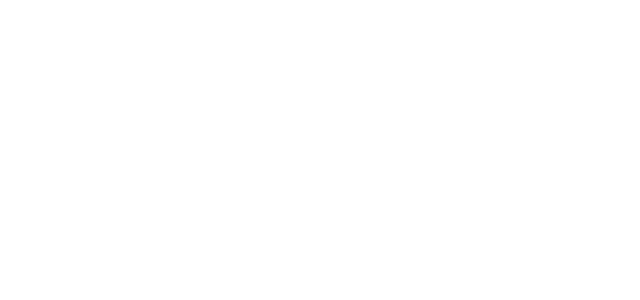
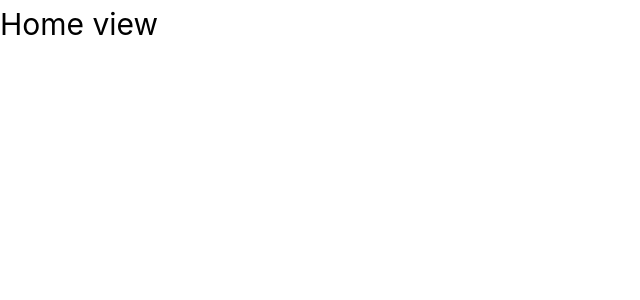
Before and after one commit to axelthereal/uiFactory, a Vue app in the folder vue-media-player/: page /home in a window 1280 px wide. Shown: the top 300 px of the page, without its empty margins (0-640 px from the left). Built offline with nearby package versions, Linux system fonts and the light colour scheme.

Commit message:
minor changes to verify router functioning

```diff
--- a/vue-media-player/src/App.vue
+++ b/vue-media-player/src/App.vue
@@ -1,13 +1,14 @@
 <template>
   <header>
   </header>
+  <RouterView />
 </template>
 
 <script>
-import { RouterView } from 'vue-router';
+import { RouterView, RouterLink } from 'vue-router';
 
 export default {
-
+  components: { RouterView, RouterLink }
 }
 </script>
 
--- a/vue-media-player/src/views/HomeView.vue
+++ b/vue-media-player/src/views/HomeView.vue
@@ -3,5 +3,6 @@
 
 <template>
   <main>
+    <h1>Home view</h1>
   </main>
 </template>
```
